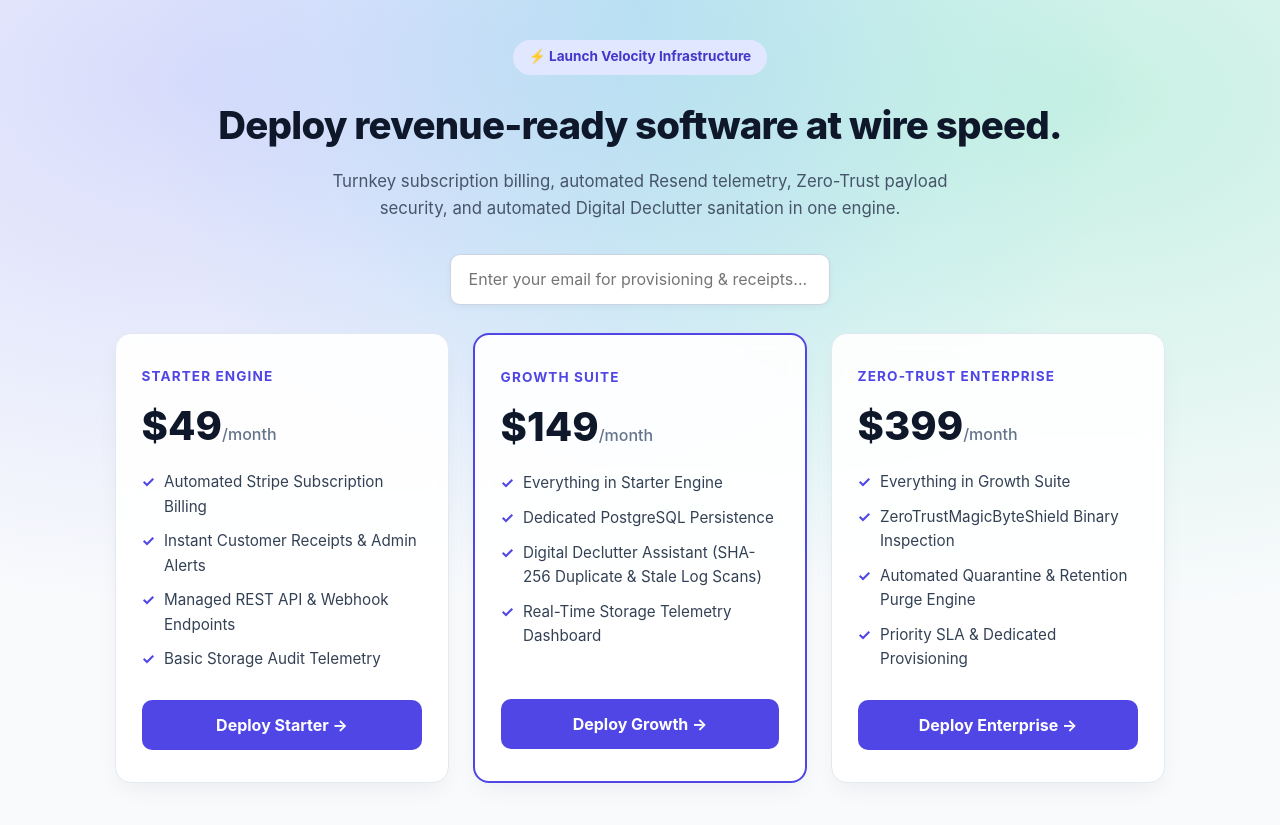
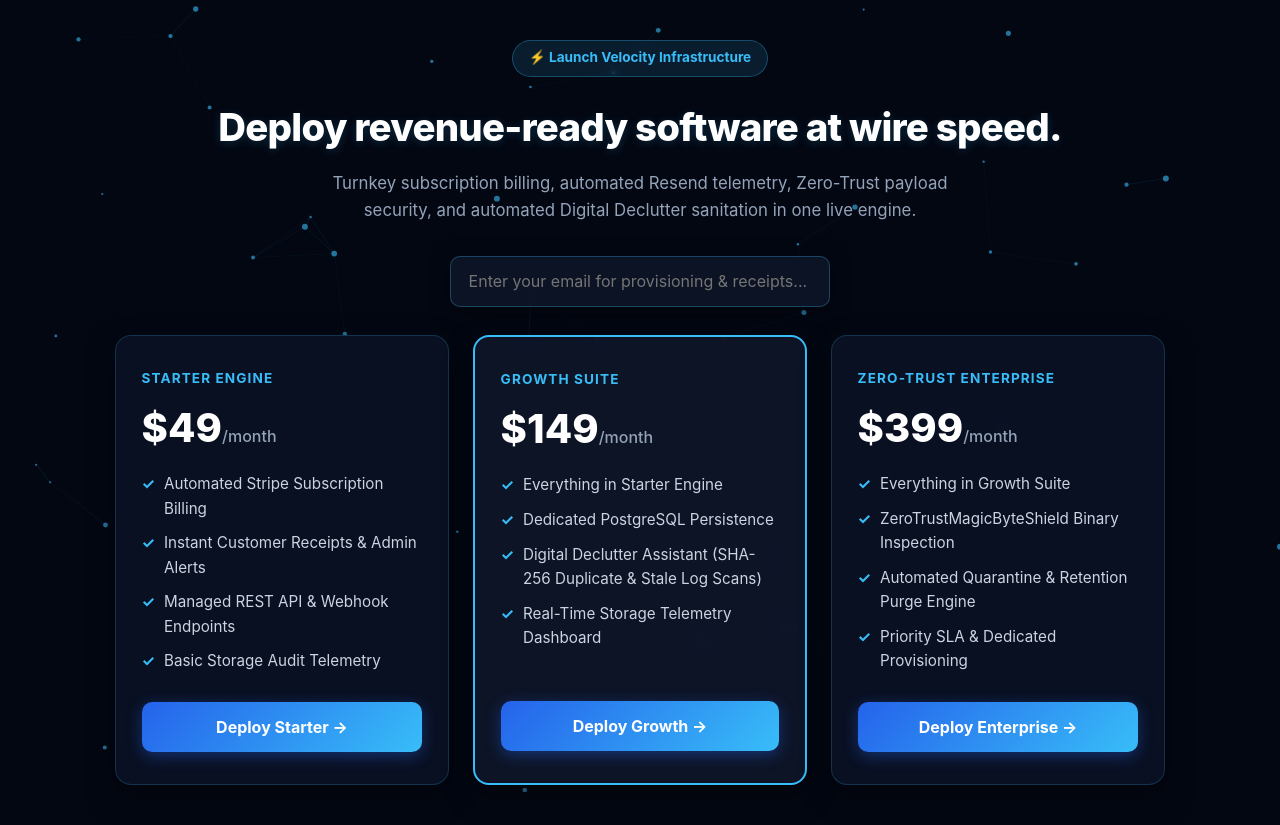
Before and after one commit to launchvelocity-eng/revenue-engine, a website: page index.html in a window 1280 px wide. Drawn offline with Linux system fonts and the light colour scheme; no server answers.

Commit message:
Update index.html

```diff
--- a/index.html
+++ b/index.html
@@ -8,35 +8,46 @@
     * { box-sizing: border-box; margin: 0; padding: 0; font-family: -apple-system, BlinkMacSystemFont, "Segoe UI", Roboto, sans-serif; }
     body {
       min-height: 100vh;
-      background-color: #f8fafc;
-      background-image:
-        radial-gradient(at 15% 10%, rgba(129, 140, 248, 0.28) 0px, transparent 50%),
-        radial-gradient(at 85% 12%, rgba(52, 211, 153, 0.25) 0px, transparent 50%),
-        radial-gradient(at 50% 0%, rgba(56, 189, 248, 0.22) 0px, transparent 55%);
-      color: #0f172a;
+      background-color: #030712;
+      color: #f8fafc;
       padding: 2.5rem 1rem;
       line-height: 1.6;
+      position: relative;
+      overflow-x: hidden;
     }
-    .container { max-width: 1050px; margin: 0 auto; text-align: center; }
+    /* Live Animated Cyber Canvas Background */
+    #bg-canvas {
+      position: fixed;
+      top: 0;
+      left: 0;
+      width: 100vw;
+      height: 100vh;
+      z-index: -1;
+      pointer-events: none;
+    }
+    .container { max-width: 1050px; margin: 0 auto; text-align: center; position: relative; z-index: 2; }
     .badge {
       display: inline-block;
-      background: #e0e7ff;
-      color: #4338ca;
+      background: rgba(56, 189, 248, 0.12);
+      color: #38bdf8;
+      border: 1px solid rgba(56, 189, 248, 0.3);
       font-weight: 700;
       font-size: 0.85rem;
       padding: 0.4rem 1rem;
       border-radius: 999px;
       margin-bottom: 1.25rem;
+      backdrop-filter: blur(4px);
     }
     h1 {
       font-size: 2.4rem;
       font-weight: 800;
-      color: #0f172a;
+      color: #ffffff;
       letter-spacing: -0.02em;
       margin-bottom: 0.75rem;
+      text-shadow: 0 2px 10px rgba(56, 189, 248, 0.2);
     }
     .subtitle {
-      color: #475569;
+      color: #94a3b8;
       font-size: 1.05rem;
       max-width: 640px;
       margin: 0 auto 2rem;
@@ -47,60 +58,65 @@
       width: 100%;
       max-width: 380px;
       border-radius: 10px;
-      border: 1px solid #cbd5e1;
-      background: #ffffff;
-      color: #0f172a;
+      border: 1px solid rgba(56, 189, 248, 0.3);
+      background: rgba(15, 23, 42, 0.8);
+      color: #fff;
       font-size: 1rem;
-      box-shadow: 0 2px 6px rgba(15, 23, 42, 0.04);
+      box-shadow: 0 4px 20px rgba(0, 0, 0, 0.5);
+      backdrop-filter: blur(8px);
     }
-    .email-box input:focus { outline: none; border-color: #4f46e5; box-shadow: 0 0 0 3px rgba(79, 70, 229, 0.15); }
+    .email-box input:focus { outline: none; border-color: #38bdf8; box-shadow: 0 0 0 3px rgba(56, 189, 248, 0.25); }
     .grid { display: grid; grid-template-columns: repeat(auto-fit, minmax(280px, 1fr)); gap: 1.5rem; margin-top: 1.5rem; }
     .card {
-      background: rgba(255, 255, 255, 0.92);
-      backdrop-filter: blur(10px);
-      border: 1px solid #e2e8f0;
+      background: rgba(11, 19, 38, 0.82);
+      backdrop-filter: blur(12px);
+      border: 1px solid rgba(56, 189, 248, 0.2);
       border-radius: 16px;
       padding: 2rem 1.6rem;
       text-align: left;
       display: flex;
       flex-direction: column;
       justify-content: space-between;
-      box-shadow: 0 10px 25px -5px rgba(15, 23, 42, 0.06);
+      box-shadow: 0 12px 30px rgba(0, 0, 0, 0.4);
       transition: transform 0.2s, border-color 0.2s, box-shadow 0.2s;
     }
-    .card:hover { transform: translateY(-4px); border-color: #6366f1; box-shadow: 0 14px 30px -5px rgba(79, 70, 229, 0.12); }
-    .card.featured { border: 2px solid #4f46e5; }
-    .tier { font-size: 0.85rem; text-transform: uppercase; letter-spacing: 0.08em; color: #4f46e5; font-weight: 700; }
-    .price { font-size: 2.5rem; font-weight: 800; color: #0f172a; margin: 0.4rem 0 0.8rem; }
-    .price span { font-size: 1rem; color: #64748b; font-weight: 500; }
-    ul { list-style: none; margin-bottom: 1.75rem; color: #334155; font-size: 0.95rem; }
+    .card:hover { transform: translateY(-4px); border-color: #38bdf8; box-shadow: 0 16px 35px rgba(56, 189, 248, 0.15); }
+    .card.featured { border: 2px solid #38bdf8; background: rgba(15, 23, 42, 0.9); }
+    .tier { font-size: 0.85rem; text-transform: uppercase; letter-spacing: 0.08em; color: #38bdf8; font-weight: 700; }
+    .price { font-size: 2.5rem; font-weight: 800; color: #ffffff; margin: 0.4rem 0 0.8rem; }
+    .price span { font-size: 1rem; color: #94a3b8; font-weight: 500; }
+    ul { list-style: none; margin-bottom: 1.75rem; color: #cbd5e1; font-size: 0.95rem; }
     ul li { margin-bottom: 0.65rem; padding-left: 1.4rem; position: relative; }
-    ul li::before { content: "✓"; position: absolute; left: 0; color: #4f46e5; font-weight: bold; }
+    ul li::before { content: "✓"; position: absolute; left: 0; color: #38bdf8; font-weight: bold; }
     button {
       width: 100%;
       padding: 0.95rem;
       border: none;
       border-radius: 10px;
-      background: #4f46e5;
+      background: linear-gradient(135deg, #2563eb, #38bdf8);
       color: #ffffff;
       font-size: 1rem;
       font-weight: 700;
       cursor: pointer;
-      transition: background 0.2s;
+      transition: opacity 0.2s, transform 0.1s;
+      box-shadow: 0 4px 15px rgba(37, 99, 235, 0.4);
     }
-    button:hover { background: #4338ca; }
-    button:disabled { background: #94a3b8; cursor: not-allowed; }
+    button:hover { opacity: 0.9; transform: scale(1.01); }
+    button:disabled { background: #475569; cursor: not-allowed; box-shadow: none; }
     #status-banner { margin: 1rem auto; max-width: 640px; padding: 1rem; border-radius: 10px; display: none; font-weight: 600; font-size: 0.95rem; }
-    .status-info { background: #eef2ff; color: #3730a3; border: 1px solid #c7d2fe; }
-    .status-success { background: #ecfdf5; color: #065f46; border: 1px solid #a7f3d0; }
-    .status-error { background: #fef2f2; color: #991b1b; border: 1px solid #fecaca; }
+    .status-info { background: rgba(30, 41, 59, 0.9); color: #38bdf8; border: 1px solid rgba(56, 189, 248, 0.4); backdrop-filter: blur(8px); }
+    .status-success { background: rgba(6, 78, 59, 0.9); color: #6ee7b7; border: 1px solid rgba(16, 185, 129, 0.4); backdrop-filter: blur(8px); }
+    .status-error { background: rgba(127, 29, 29, 0.9); color: #fca5a5; border: 1px solid rgba(239, 68, 68, 0.4); backdrop-filter: blur(8px); }
   </style>
 </head>
 <body>
+  <!-- Live Animated Particle Background Canvas -->
+  <canvas id="bg-canvas"></canvas>
+
   <div class="container">
     <div class="badge">⚡ Launch Velocity Infrastructure</div>
     <h1>Deploy revenue-ready software at wire speed.</h1>
-    <p class="subtitle">Turnkey subscription billing, automated Resend telemetry, Zero-Trust payload security, and automated Digital Declutter sanitation in one engine.</p>
+    <p class="subtitle">Turnkey subscription billing, automated Resend telemetry, Zero-Trust payload security, and automated Digital Declutter sanitation in one live engine.</p>
 
     <div class="email-box">
       <input type="email" id="customer-email" placeholder="Enter your email for provisioning & receipts..." />
@@ -157,10 +173,64 @@
   </div>
 
   <script>
+    // --- LIVE ANIMATED CYBER CANVAS BACKGROUND ENGINE ---
+    const canvas = document.getElementById('bg-canvas');
+    const ctx = canvas.getContext('2d');
+    let particles = [];
+
+    function resizeCanvas() {
+      canvas.width = window.innerWidth;
+      canvas.height = window.innerHeight;
+    }
+    window.addEventListener('resize', resizeCanvas);
+    resizeCanvas();
+
+    for (let i = 0; i < 65; i++) {
+      particles.push({
+        x: Math.random() * canvas.width,
+        y: Math.random() * canvas.height,
+        vx: (Math.random() - 0.5) * 0.7,
+        vy: (Math.random() - 0.5) * 0.7,
+        radius: Math.random() * 2 + 1
+      });
+    }
+
+    function animateParticles() {
+      ctx.clearRect(0, 0, canvas.width, canvas.height);
+      ctx.fillStyle = 'rgba(56, 189, 248, 0.6)';
+      ctx.strokeStyle = 'rgba(56, 189, 248, 0.12)';
+
+      particles.forEach((p, index) => {
+        p.x += p.vx;
+        p.y += p.vy;
+
+        if (p.x < 0 || p.x > canvas.width) p.vx *= -1;
+        if (p.y < 0 || p.y > canvas.height) p.vy *= -1;
+
+        ctx.beginPath();
+        ctx.arc(p.x, p.y, p.radius, 0, Math.PI * 2);
+        ctx.fill();
+
+        for (let j = index + 1; j < particles.length; j++) {
+          const p2 = particles[j];
+          const dist = Math.hypot(p.x - p2.x, p.y - p2.y);
+          if (dist < 130) {
+            ctx.lineWidth = 1 - (dist / 130);
+            ctx.beginPath();
+            ctx.moveTo(p.x, p.y);
+            ctx.lineTo(p2.x, p2.y);
+            ctx.stroke();
+          }
+        }
+      });
+      requestAnimationFrame(animateParticles);
+    }
+    animateParticles();
+
+    // --- CHECKOUT & RENDER BACKEND LOGIC ---
     const BACKEND_URL = 'https://revenue-engine-dx5d.onrender.com';
     const banner = document.getElementById('status-banner');
 
-    // Automatically pre-warm Render server as soon as the page loads
     fetch(`${BACKEND_URL}/`).catch(() => {});
 
     const params = new URLSearchParams(window.location.search);
```
